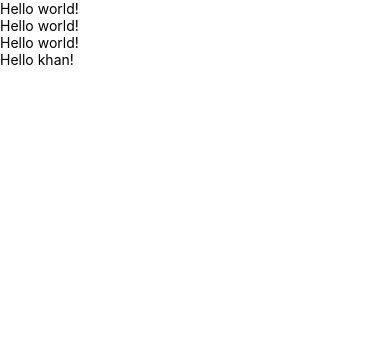
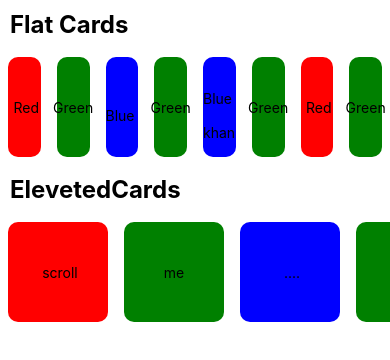
Before and after one commit to shadabBhai/react-native01, a React Native app: screen / in a window 390 px wide. Shown: the top 360 px of the page. Built offline with nearby package versions, Linux system fonts and the light colour scheme.

Commit message:
Add : Card and cards scrollling horizontal

```diff
--- a/App.tsx
+++ b/App.tsx
@@ -1,137 +1,17 @@
-// /**
-//  * Sample React Native App
-//  * https://github.com/facebook/react-native
-//  *
-//  * @format
-//  */
+import {View, Text, SafeAreaView, ScrollView} from 'react-native';
+import React from 'react';
+import FlatCard from './components/FlatCard';
+import ElevetedCards from './components/ElevetedCards';
 
-// import React from 'react';
-// import type {PropsWithChildren} from 'react';
-// import {
-//   SafeAreaView,
-//   ScrollView,
-//   StatusBar,
-//   StyleSheet,
-//   Text,
-//   useColorScheme,
-//   View,
-// } from 'react-native';
-
-// import {
-//   Colors,
-//   DebugInstructions,
-//   Header,
-//   LearnMoreLinks,
-//   ReloadInstructions,
-// } from 'react-native/Libraries/NewAppScreen';
-
-// type SectionProps = PropsWithChildren<{
-//   title: string;
-// }>;
-
-// function Section({children, title}: SectionProps): React.JSX.Element {
-//   const isDarkMode = useColorScheme() === 'dark';
-//   return (
-//     <View style={styles.sectionContainer}>
-//       <Text
-//         style={[
-//           styles.sectionTitle,
-//           {
-//             color: isDarkMode ? Colors.white : Colors.black,
-//           },
-//         ]}>
-//         {title}
-//       </Text>
-//       <Text
-//         style={[
-//           styles.sectionDescription,
-//           {
-//             color: isDarkMode ? Colors.light : Colors.dark,
-//           },
-//         ]}>
-//         {children}
-//       </Text>
-//     </View>
-//   );
-// }
-
-// function App(): React.JSX.Element {
-//   const isDarkMode = useColorScheme() === 'dark';
-
-//   const backgroundStyle = {
-//     backgroundColor: isDarkMode ? Colors.darker : Colors.lighter,
-//   };
-
-//   return (
-//     <SafeAreaView style={backgroundStyle}>
-//       <StatusBar
-//         barStyle={isDarkMode ? 'light-content' : 'dark-content'}
-//         backgroundColor={backgroundStyle.backgroundColor}
-//       />
-//       <ScrollView
-//         contentInsetAdjustmentBehavior="automatic"
-//         style={backgroundStyle}>
-//         <Header />
-//         <View
-//           style={{
-//             backgroundColor: isDarkMode ? Colors.black : Colors.white,
-//           }}>
-//           <Section title="Step One">
-//             Edit <Text style={styles.highlight}>App.tsx</Text> to change this
-//             screen and then come back to see your edits.
-//           </Section>
-//           <Section title="See Your Changes">
-//             <ReloadInstructions />
-//           </Section>
-//           <Section title="Debug">
-//             <DebugInstructions />
-//           </Section>
-//           <Section title="Learn More">
-//             Read the docs to discover what to do next:
-//           </Section>
-//           <LearnMoreLinks />
-//         </View>
-//       </ScrollView>
-//     </SafeAreaView>
-//   );
-// }
-
-// const styles = StyleSheet.create({
-//   sectionContainer: {
-//     marginTop: 32,
-//     paddingHorizontal: 24,
-//   },
-//   sectionTitle: {
-//     fontSize: 24,
-//     fontWeight: '600',
-//   },
-//   sectionDescription: {
-//     marginTop: 8,
-//     fontSize: 18,
-//     fontWeight: '400',
-//   },
-//   highlight: {
-//     fontWeight: '700',
-//   },
-// });
-
-// export default App;
-
-import React from 'react';
-
-import {View, Text, SafeAreaView} from 'react-native';
-
-function App(): React.JSX.Element {
+const App = (): JSX.Element => {
   return (
     <SafeAreaView>
-      <View>
-        <Text>Hello world!</Text>
-        <Text>Hello world!</Text>
-        <Text>Hello world!</Text>
-        <Text>Hello khan!</Text>
-      </View>
+      <ScrollView>
+        <FlatCard />
+        <ElevetedCards />
+      </ScrollView>
     </SafeAreaView>
   );
-}
+};
 
 export default App;
--- /dev/null
+++ b/components/ElevetedCards.tsx
@@ -0,0 +1,70 @@
+import {ScrollView, StyleSheet, Text, View} from 'react-native';
+import React from 'react';
+
+export default function ElevetedCards() {
+  return (
+    <View>
+      <Text style={styles.headingText}>ElevetedCards</Text>
+      <ScrollView horizontal={true} showsHorizontalScrollIndicator={false}>
+        <View style={styles.container}>
+          <View style={[styles.card, styles.cardOne]}>
+            <Text> scroll</Text>
+          </View>
+          <View style={[styles.card, styles.cardTwo]}>
+            <Text>me</Text>
+          </View>
+          <View style={[styles.card, styles.cardThree]}>
+            <Text> ....</Text>
+          </View>
+          <View style={[styles.card, styles.cardTwo]}>
+            <Text>:</Text>
+          </View>
+          <View style={[styles.card, styles.cardThree]}>
+            <Text> Blue</Text>
+          </View>
+          <View style={[styles.card, styles.cardTwo]}>
+            <Text>Green</Text>
+          </View>
+          <View style={[styles.card, styles.cardOne]}>
+            <Text> Red</Text>
+          </View>
+          <View style={[styles.card, styles.cardTwo]}>
+            <Text>Green</Text>
+          </View>
+        </View>
+      </ScrollView>
+    </View>
+  );
+}
+
+const styles = StyleSheet.create({
+  headingText: {
+    fontSize: 24,
+    fontWeight: 'bold',
+    paddingHorizontal: 10,
+    paddingVertical: 10,
+  },
+  container: {
+    flex: 1,
+    flexDirection: 'row',
+    flexWrap: 'wrap',
+  },
+  card: {
+    flex: 1,
+    justifyContent: 'center',
+    alignItems: 'center',
+    width: 100,
+    height: 100,
+    borderRadius: 10,
+    margin: 8,
+  },
+  cardOne: {
+    backgroundColor: 'red',
+  },
+  cardTwo: {
+    backgroundColor: 'green',
+  },
+  cardThree: {
+    backgroundColor: 'blue',
+  },
+});
--- /dev/null
+++ b/components/FlatCard.tsx
@@ -0,0 +1,71 @@
+import {StyleSheet, Text, View} from 'react-native';
+import React from 'react';
+
+const FlatCard = (): JSX.Element => {
+  return (
+    <View>
+      <Text style={styles.headingText}>Flat Cards</Text>
+      <View style={styles.container}>
+        <View style={[styles.card, styles.cardOne]}>
+          <Text> Red</Text>
+        </View>
+        <View style={[styles.card, styles.cardTwo]}>
+          <Text>Green</Text>
+        </View>
+        <View style={[styles.card, styles.cardThree]}>
+          <Text> Blue</Text>
+        </View>
+        <View style={[styles.card, styles.cardTwo]}>
+          <Text>Green</Text>
+        </View>
+        <View style={[styles.card, styles.cardThree]}>
+          <Text> Blue</Text>
+          <Text> khan</Text>
+        </View>
+        <View style={[styles.card, styles.cardTwo]}>
+          <Text>Green</Text>
+        </View>
+        <View style={[styles.card, styles.cardOne]}>
+          <Text> Red</Text>
+        </View>
+        <View style={[styles.card, styles.cardTwo]}>
+          <Text>Green</Text>
+        </View>
+      </View>
+    </View>
+  );
+};
+
+export default FlatCard;
+
+const styles = StyleSheet.create({
+  headingText: {
+    fontSize: 24,
+    fontWeight: 'bold',
+    paddingHorizontal: 10,
+    paddingVertical: 10,
+  },
+  container: {
+    flex: 1,
+    flexDirection: 'row',
+    flexWrap: 'wrap',
+  },
+  card: {
+    flex: 1,
+    justifyContent: 'center',
+    alignItems: 'center',
+    width: 100,
+    height: 100,
+    borderRadius: 10,
+    margin: 8,
+  },
+  cardOne: {
+    backgroundColor: 'red',
+  },
+  cardTwo: {
+    backgroundColor: 'green',
+  },
+  cardThree: {
+    backgroundColor: 'blue',
+  },
+});
```
Also changed, not shown: AppPro.tsx (+19 -9 lines), index.js (+4 -4 lines).
